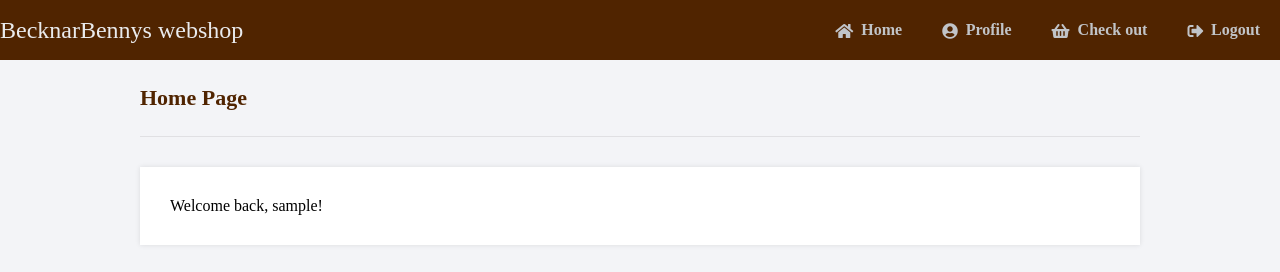
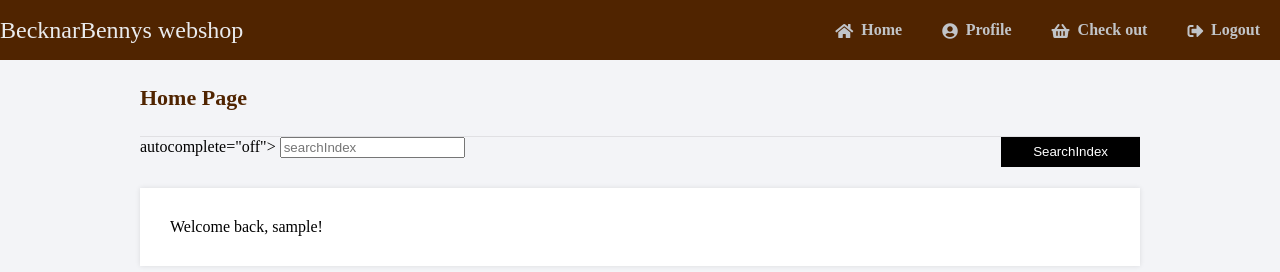
Before and after one commit to grisentb/D0018E, a Flask app: template templates/home.html in a window 1280 px wide. Shown: the top 272 px of the page. Run offline with Flask 2, Linux system fonts and the light colour scheme; the template is opened without the code that fills it: most values are stand-ins (such as "Sample title", 1, 10 or a date in 2020); some libraries are stand-ins or nearby versions.

Commit message:
Update home.html

```diff
--- a/templates/home.html
+++ b/templates/home.html
@@ -4,6 +4,12 @@
 
 {% block content %}
     <h2>Home Page</h2>
+    <form action="{{ url_for('search') }}" method="post">
+          autocomplete="off">
+        <input type="text" name="searchIndex" placeholder="searchIndex" id="searchIndex"
+               required>
+        <input type="submit" value="SearchIndex">
+    </form>
     <p>Welcome back, {{ username }}!</p>
     <img src="{{ url_for('static', filename='pickpocket.jpg' )}}" class="image">
 
@@ -13,7 +19,11 @@
             <tr>
                 <p>
                     <a href="{{ url_for('product', productID=item[0]) }}"><i class="product"></i>{{ item[1] }}</a>
+                    {% if item[9] == 1 %}
+                        Price: {{ item[8] }} kr
+                    {% else %}
                         Price: {{ item[3] }} kr
+                    {% endif %}
                 <form method="post" action="{{ url_for('addToBasket', productID=item[0]) }}">
                     <input type="submit" name="add_to_chart" value="Add to cart"/>
                 </form>
```
Lines whose indentation alone changed are shown as unchanged.
